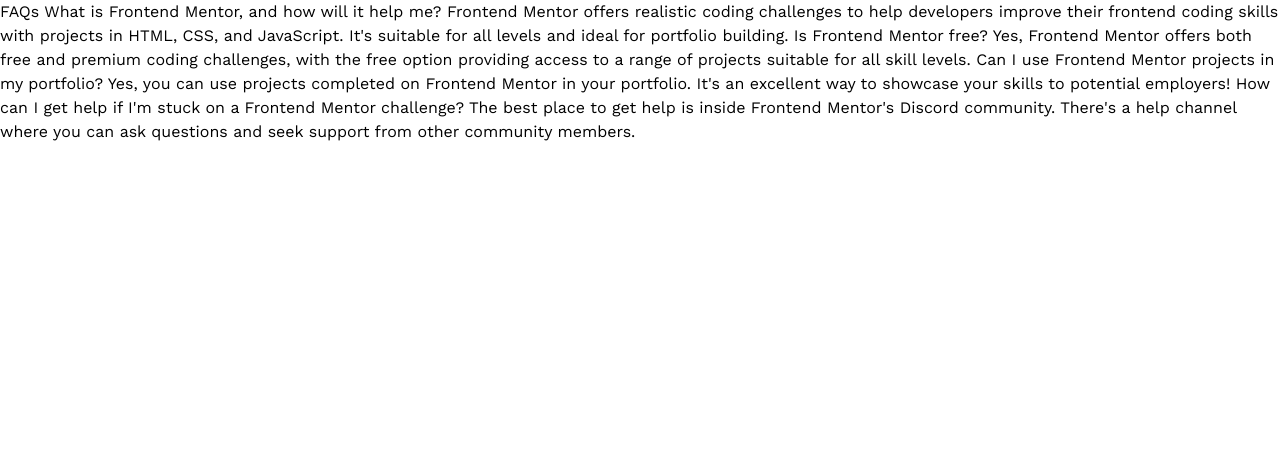
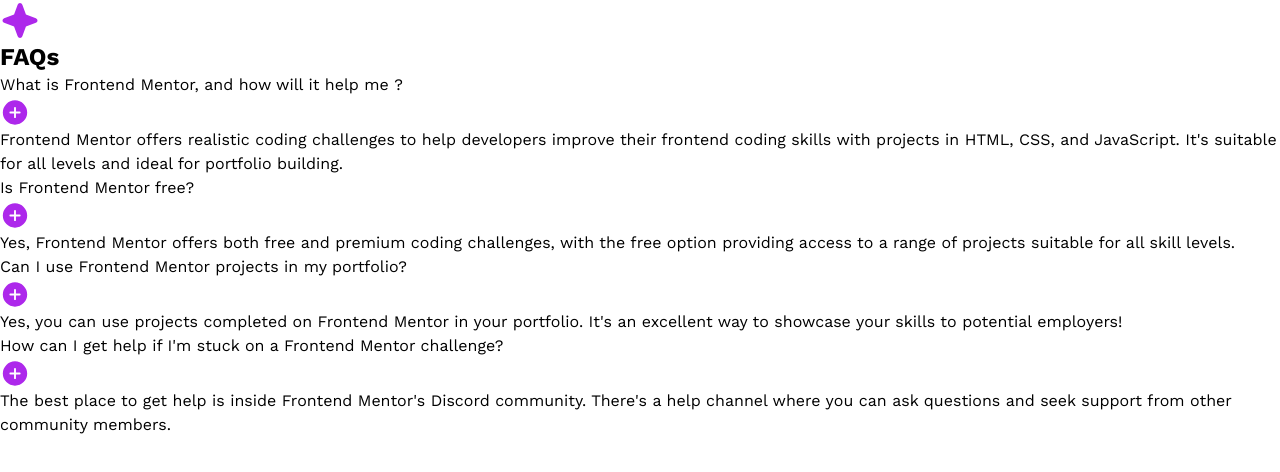
Before and after one commit to fumzy123/faq-accordion-component, a plain HTML site: page index.html in a window 1280 px wide. Drawn offline with nearby package versions, Linux system fonts and the light colour scheme.

Commit message:
Created HTML Structure

```diff
--- a/css/styles.css
+++ b/css/styles.css
@@ -4,3 +4,5 @@
 **/
 @import url('./modern-normalize.css');
 @import url('./global.css');
+@import url('./components/faqs.css');
+@import url('./utils.css');
--- a/index.html
+++ b/index.html
@@ -20,28 +20,92 @@
 </head>
 <body>
 
-  FAQs
+  <!-- faqs is our block
+        faqs__element-name is our element (This is used to define a new element within our section)
+        faqs__element--modifier is our modifier (This is used when you want to add a unique style our element)
+  -->
+  <section class="faqs">
 
-  What is Frontend Mentor, and how will it help me?
+    <div class="faqs__header">
+      <img class="faqs__title-icon" src="./assets/images/icon-star.svg" alt="star-icon"/>
+      <h1 class="faqs__title">FAQs</h1>
+    </div>
 
+    <ul class="faqs__list">
+
+      <li class="faqs__item">
+
+        <div class="faqs__question">
+          <p class="faqs__q1-title">What is Frontend Mentor, and how will it help me ?</p>
+          <img class="faqs__q1-icon" src="./assets/images/icon-plus.svg" alt="plus-icon"/>
+        </div>
+
+        <p class="faqs__a1">
           Frontend Mentor offers realistic coding challenges to help developers improve their
           frontend coding skills with projects in HTML, CSS, and JavaScript. It's suitable for
           all levels and ideal for portfolio building.
+        </p>
 
-  Is Frontend Mentor free?
+      </li>
 
+      <li class="faqs__item">
+
+        <div class="faqs__question">
+          <p class="faqs__q2-title">  Is Frontend Mentor free?</p>
+          <img class="faqs_q2-icon" src="./assets/images/icon-plus.svg" alt="plus-icon"/>
+        </div>
+
+        <p class="faqs__a2">
           Yes, Frontend Mentor offers both free and premium coding challenges, with the free
           option providing access to a range of projects suitable for all skill levels.
+        </p>
 
-  Can I use Frontend Mentor projects in my portfolio?
+      </li>
 
+
+      <li class="faqs__item">
+
+        <div class="faqs__question">
+          <p class="faqs__q3-title">Can I use Frontend Mentor projects in my portfolio?</p>
+          <img class="faqs_q3-icon" src="./assets/images/icon-plus.svg" alt="plus-icon"/>
+        </div>
+
+        <p class="faqs__a3">
           Yes, you can use projects completed on Frontend Mentor in your portfolio. It's an excellent
           way to showcase your skills to potential employers!
+        </p>
 
-  How can I get help if I'm stuck on a Frontend Mentor challenge?
+      </li>
 
+
+      <li class="faqs__item">
+
+        <div class="faqs__question">
+          <p class="faqs__q4-title">How can I get help if I'm stuck on a Frontend Mentor challenge?</p>
+          <img class="faqs_q4-icon" src="./assets/images/icon-plus.svg" alt="plus-icon"/>
+        </div>
+
+        <p class="faqs__a4">
           The best place to get help is inside Frontend Mentor's Discord community. There's a help
           channel where you can ask questions and seek support from other community members.
+        </p>
+
+      </li>
+
+    </ul>
+
+  </section>
+
+
+
+
+
+
+
+
+
+
+
 
 
   <!-- <div class="attribution">
```
Also changed, not shown: css/components/faqs.css (added), 1 other file. Lines whose indentation alone changed are shown as unchanged.
